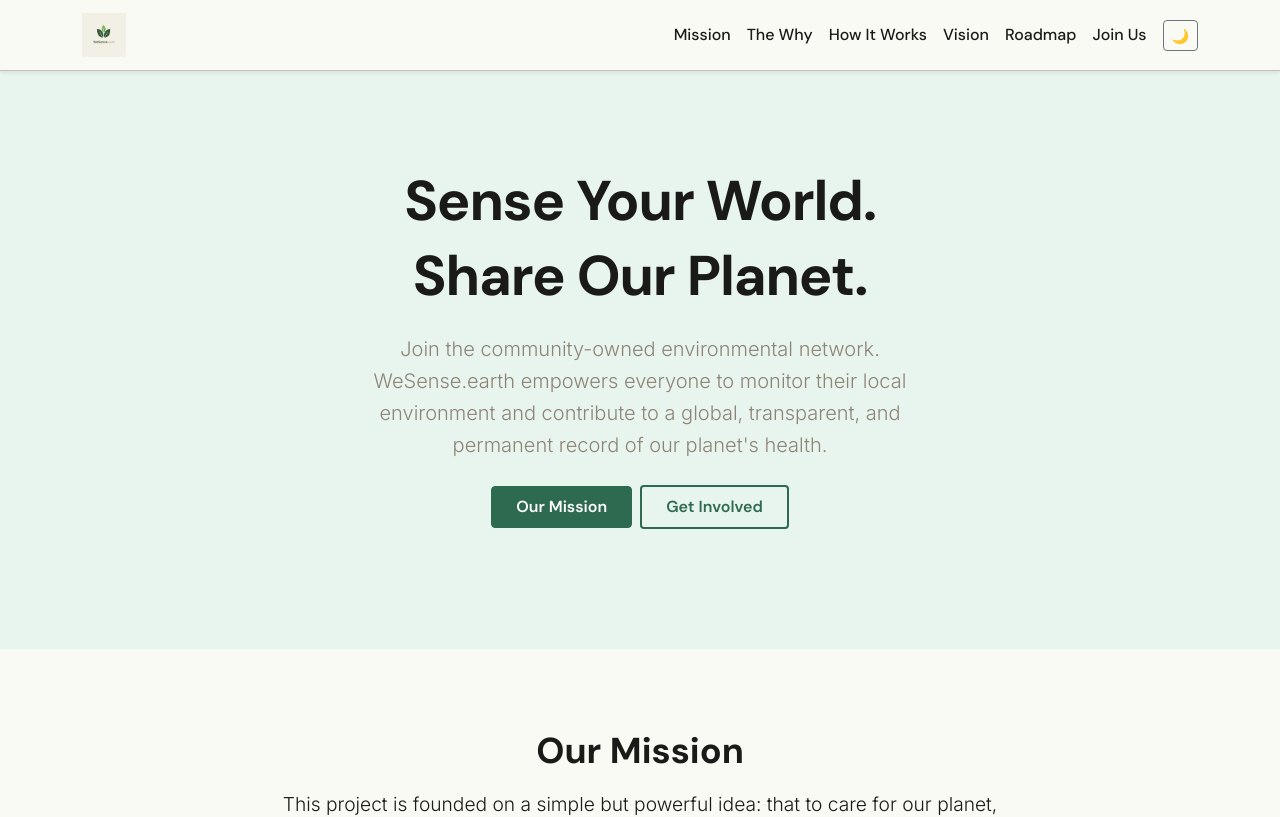
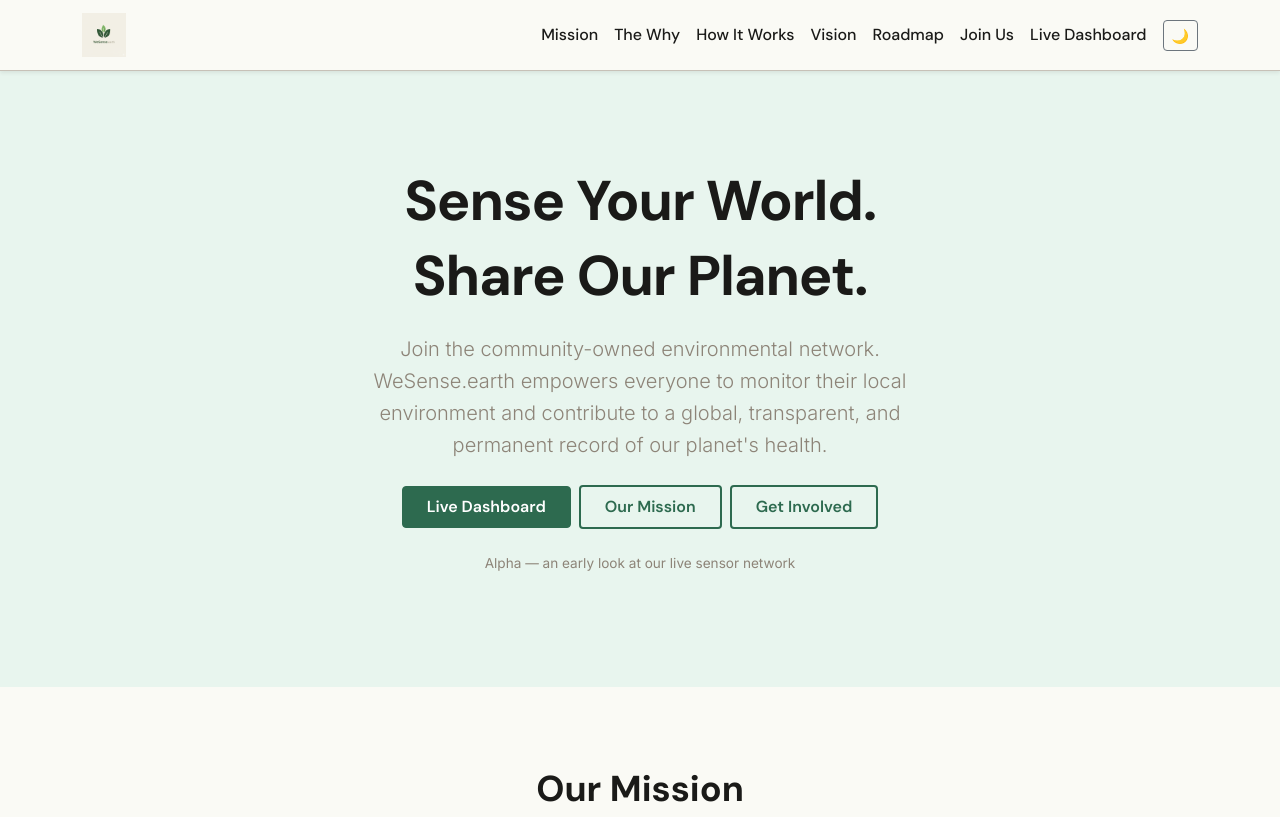
Before and after one commit to wesense-earth/wesense-website, a React (Vite) app: page / in a window 1280 px wide. Shown: the top 817 px of the page. Built offline with nearby package versions, Linux system fonts and the light colour scheme.

Commit message:
Add link to live dashboard, update roadmap

```diff
--- a/src/components/Header.jsx
+++ b/src/components/Header.jsx
@@ -26,6 +26,7 @@ const Header = ({ theme, toggleTheme }) => {
             <Nav.Link href="#vision">Vision</Nav.Link>
             <Nav.Link href="#roadmap">Roadmap</Nav.Link>
             <Nav.Link href="#contribute">Join Us</Nav.Link>
+            <Nav.Link href="https://map.wesense.earth" target="_blank" rel="noopener noreferrer">Live Dashboard</Nav.Link>
             <Button
               variant="outline-secondary"
               size="sm"
--- a/src/components/Hero.jsx
+++ b/src/components/Hero.jsx
@@ -16,8 +16,12 @@ const Hero = () => {
             Join the community-owned environmental network. WeSense.earth empowers everyone to monitor their local environment and contribute to a global, transparent, and permanent record of our planet's health.
           </p>
           <p>
-            <Button href="#mission" className="btn-brand my-2 mx-1">Our Mission</Button>
+            <Button href="https://map.wesense.earth" target="_blank" rel="noopener noreferrer" className="btn-brand my-2 mx-1">Live Dashboard</Button>
+            <Button href="#mission" className="btn-brand-outline my-2 mx-1">Our Mission</Button>
             <Button href="https://github.com/wesense-earth" target="_blank" rel="noopener noreferrer" className="btn-brand-outline my-2 mx-1">Get Involved</Button>
+          </p>
+          <p className="mt-2" style={{ color: 'var(--text-muted)', fontSize: '0.85rem' }}>
+            Alpha — an early look at our live sensor network
           </p>
         </Col>
       </Row>
--- a/src/components/Roadmap.jsx
+++ b/src/components/Roadmap.jsx
@@ -28,6 +28,7 @@ const roadmapPhases = [
       { text: 'IPFS Node Setup', done: true },
       { text: 'OrbitDB Registry (Hubs, Ingesters, Archives)', done: true },
       { text: 'Archive Integration with P2P Stack', done: true },
+      { text: 'Migrate IPFS Archives from Helia to Kubo', done: true },
     ],
   },
   {
```
